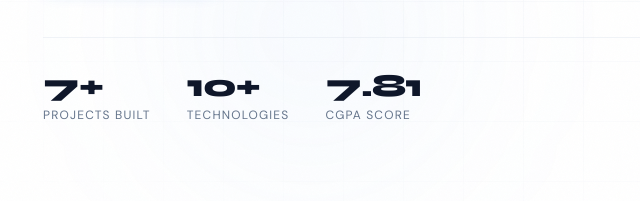
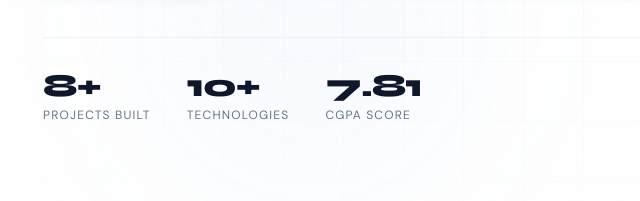
Before and after one commit to Amitprasad-1/portfolio, a plain HTML site: page index.html in a window 1280 px wide. Shown: the part 599-800 px from the top of the page, 17-657 px from the left. Drawn offline with Linux system fonts and the light colour scheme.

Commit message:
project updation

```diff
--- a/index.html
+++ b/index.html
@@ -564,7 +564,7 @@ button:focus-visible{outline:2px solid var(--accent);outline-offset:2px;}
         <a href="#contact" class="btn-secondary">Get in Touch</a>
       </div>
       <div class="hero-stats">
-        <div class="stat-item"><div class="stat-num" data-count="7" data-suffix="+">0</div><div class="stat-label">Projects Built</div></div>
+        <div class="stat-item"><div class="stat-num" data-count="8" data-suffix="+">0</div><div class="stat-label">Projects Built</div></div>
         <div class="stat-item"><div class="stat-num" data-count="10" data-suffix="+">0</div><div class="stat-label">Technologies</div></div>
         <div class="stat-item"><div class="stat-num" data-count="781" data-suffix="/">0</div><div class="stat-label">CGPA Score</div></div>
       </div>
```
Also changed, not shown: index_69.html (+1 -1 lines).
